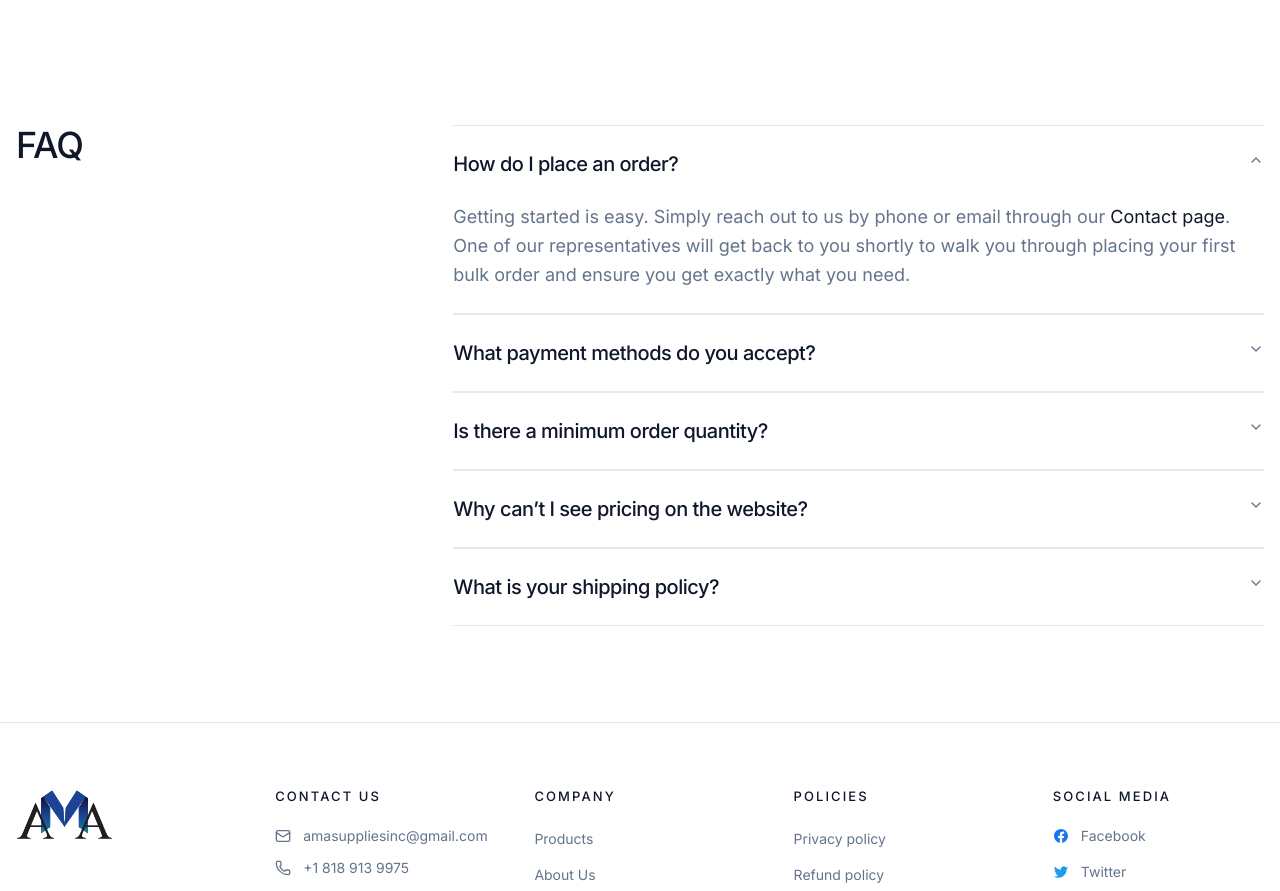
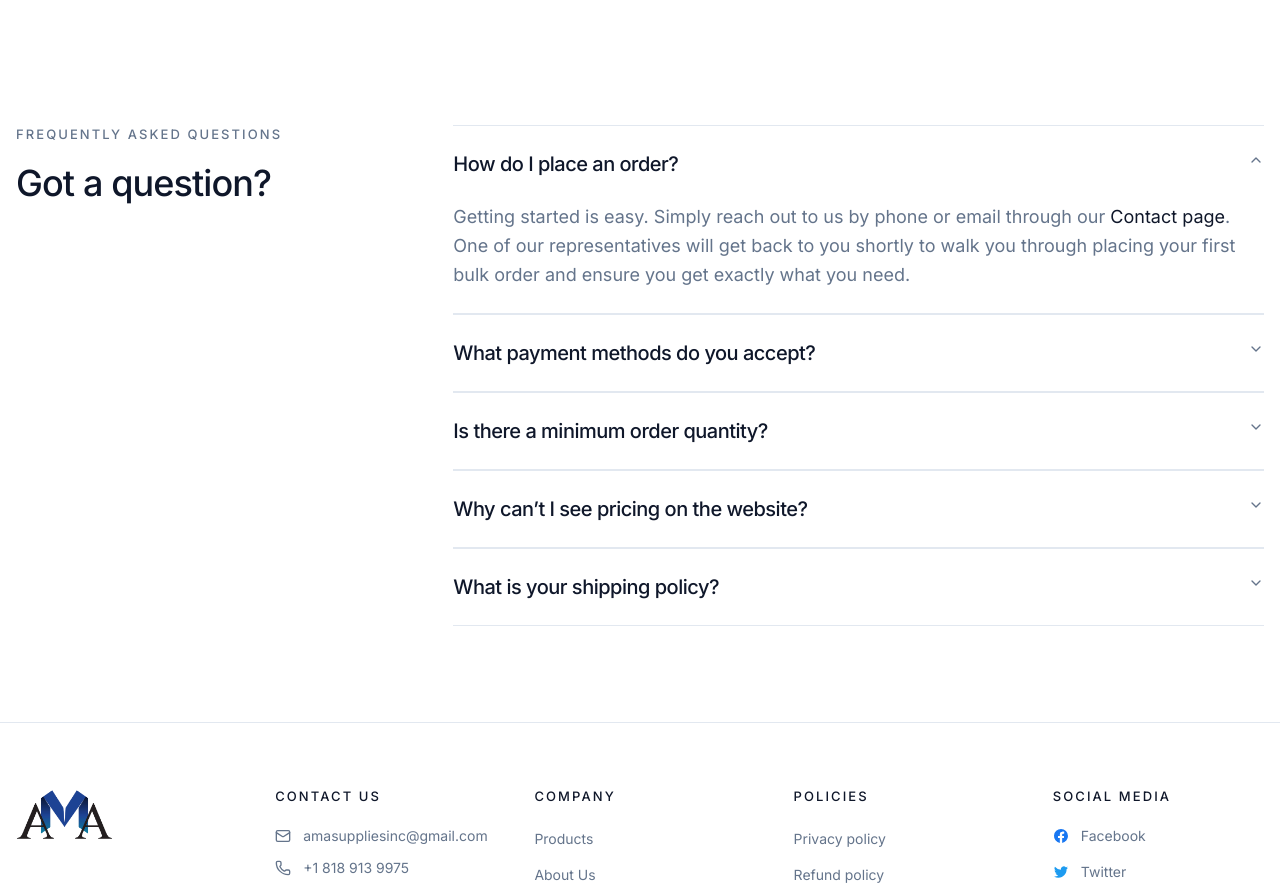
Before and after one commit to TikHayrumyan/amasupplies, a Next.js app: page / in a window 1280 px wide. Shown: the part 3580-4471 px from the top of the page. Built offline with nearby package versions, Linux system fonts and the light colour scheme; no server answers; the database is empty.

Commit message:
Update HomeFaq component to enhance FAQ section with a new introductory paragraph and revised heading for improved clarity and user engagement.

```diff
--- a/components/home-faq.tsx
+++ b/components/home-faq.tsx
@@ -53,8 +53,11 @@ export function HomeFaq() {
     <section className="bg-background py-16 md:py-24">
       <div className="container mx-auto grid gap-10 px-4 lg:grid-cols-12 lg:gap-16">
         <div className="lg:col-span-4">
-          <h2 className="text-3xl font-medium tracking-tight md:text-4xl">
-            FAQ
+          <p className="caption tracking-[0.16em] text-muted-foreground uppercase">
+            Frequently asked questions
+          </p>
+          <h2 className="mt-5 text-3xl font-medium tracking-tight md:text-4xl">
+            Got a question?
           </h2>
         </div>
 
```
